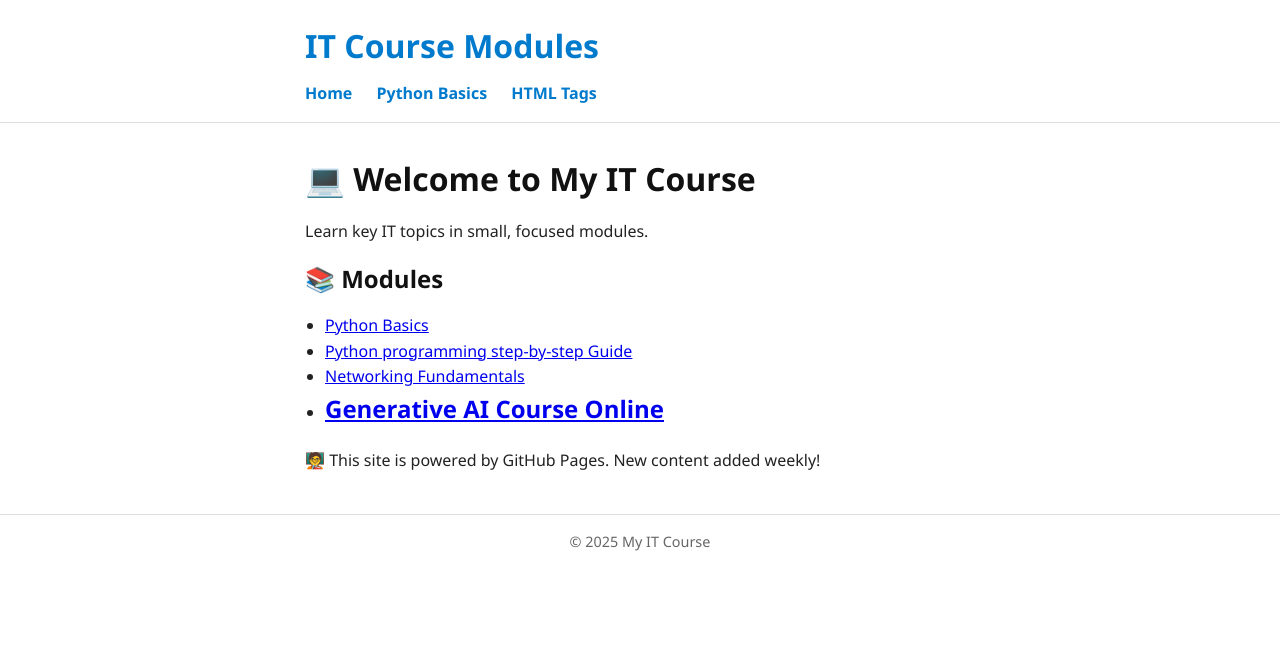
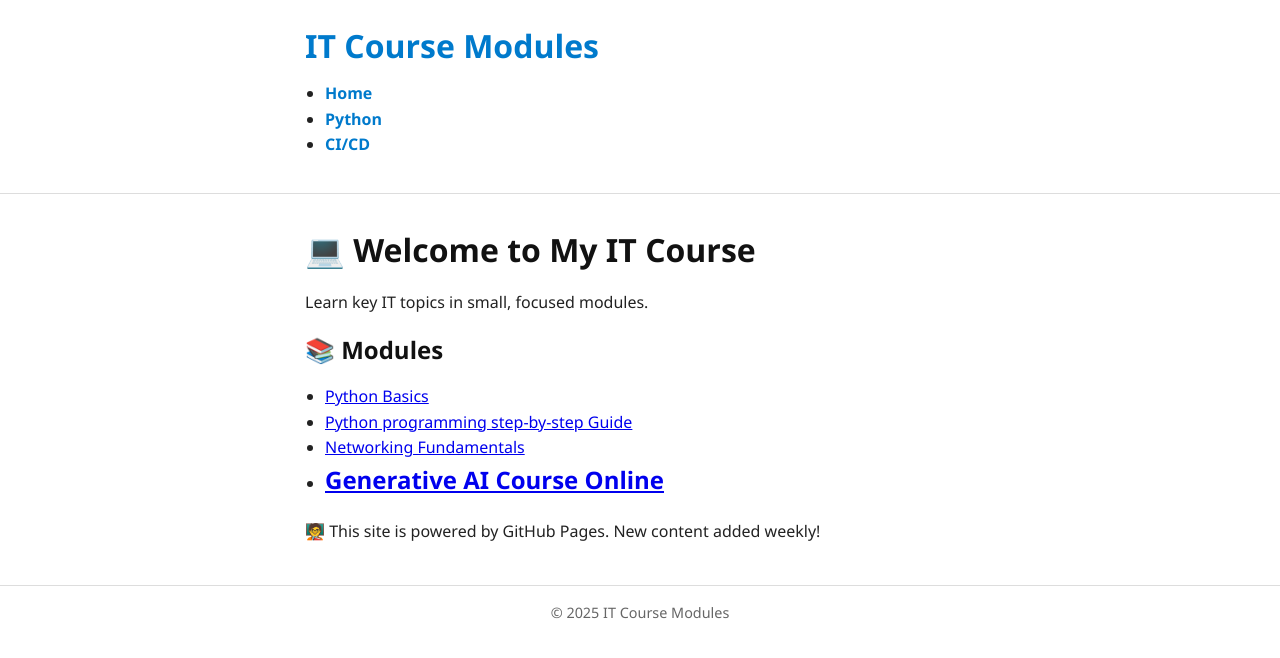
Before and after one commit to smithjackb/it-course, a Jekyll site: the page built from index.md, in a window 1280 px wide. Shown: the top 658 px of the page. Built offline with Jekyll 4.4.1, drawn with Linux system fonts in a browser that asks for light colours.

Commit message:
Update default.html

```diff
--- a/_layouts/default.html
+++ b/_layouts/default.html
@@ -5,16 +5,18 @@
   <meta name="viewport" content="width=device-width, initial-scale=1" />
   <title>{{ page.title | default: site.title }}</title>
   <link rel="stylesheet" href="{{ '/assets/css/style.css' | relative_url }}" />
-  <meta name="google-site-verification" content="1aGj-JakC4IweC5LYQUYeZ5vaQErvV8UV_nzY6hUxzI" />
+  <link href="https://fonts.googleapis.com/css2?family=Inter:wght@400;600;700&display=swap" rel="stylesheet">
 </head>
 <body>
   <header>
     <div class="container">
       <h1><a href="{{ '/' | relative_url }}">{{ site.title }}</a></h1>
       <nav>
-        <a href="{{ '/' | relative_url }}">Home</a>
-        <a href="{{ '/modules/python-basics.html' | relative_url }}">Python Basics</a>
-        <a href="https://www.w3schools.com/html/tryit.asp?filename=tryhtml_default" target="_blank" rel="noopener">HTML Tags</a>
+        <ul>
+          <li><a href="{{ '/' | relative_url }}">Home</a></li>
+          <li><a href="{{ '/python-basics.html' | relative_url }}">Python</a></li>
+          <li><a href="{{ '/ci-cd-pipeline-basics.html' | relative_url }}">CI/CD</a></li>
+        </ul>
       </nav>
     </div>
   </header>
@@ -25,7 +27,7 @@
 
   <footer>
     <div class="container">
-      <p>© {{ "now" | date: "%Y" }} My IT Course</p>
+      <p>© {{ "now" | date: "%Y" }} {{ site.title }}</p>
     </div>
   </footer>
 </body>
```
